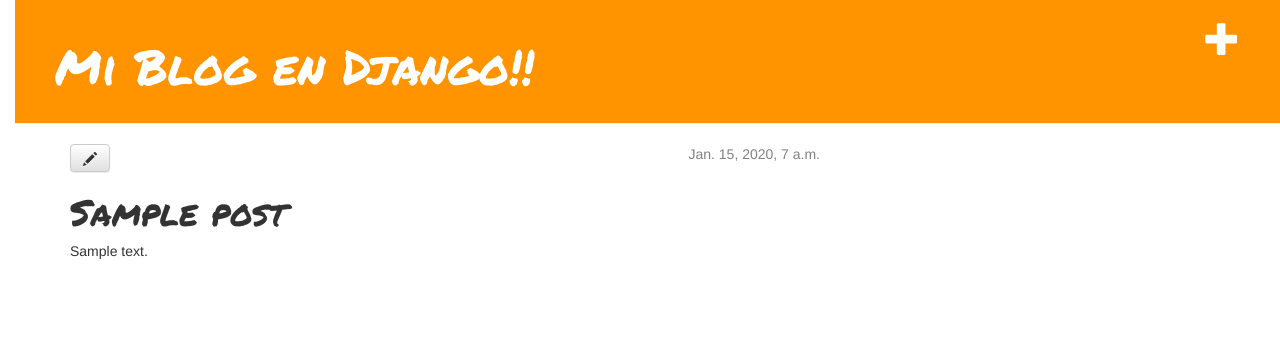
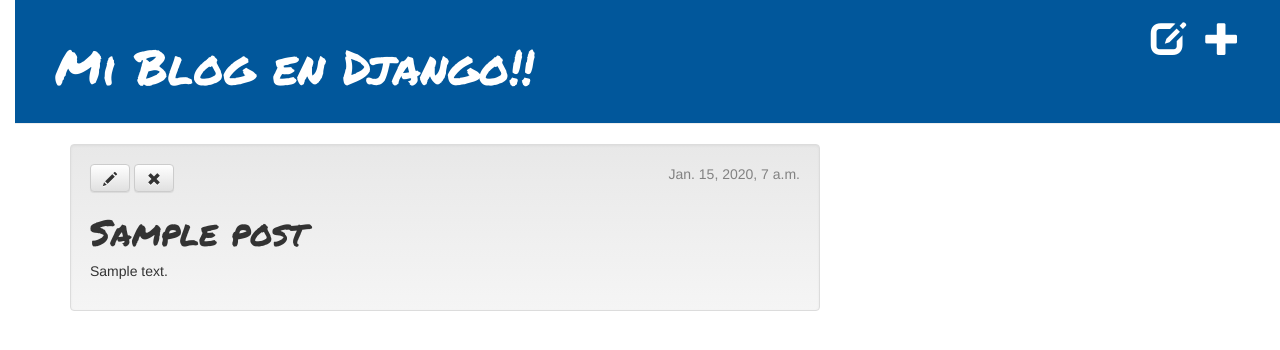
Before and after one commit to Panchosama/django-blog, a Django app: page /post/1/ in a window 1280 px wide. Shown: the top 350 px of the page. Run offline with Django 3.2, Linux system fonts and the light colour scheme; tables that the repository leaves empty hold one stand-in row (values such as "Sample post"); some libraries are stand-ins or nearby versions.

Commit message:
Se agregan opciones de publicación y borrado de posts

```diff
--- a/miblog/static/css/miblog.css
+++ b/miblog/static/css/miblog.css
@@ -1,9 +1,10 @@
 h1 a, h2 a {
-	color: #FCA205;
+	color: #01579B; /* Light Blue 900 */
 }
 body{
 	margin-left: 15px;
 }
+
 h1{
 	font-family: 'Permanent Marker', cursive;
 }
@@ -11,7 +12,7 @@ a:hover{
 	color: #FCA265;
 }
 .page-header {
-    background-color: #ff9400;
+    background-color: #01579B;
     margin-top: 0;
     padding: 20px 20px 20px 40px;
 }
--- a/miblog/templates/miblog/base.html
+++ b/miblog/templates/miblog/base.html
@@ -13,6 +13,7 @@
               <body>
         <div class="page-header">
             <a href="{% url 'post_new' %}" class="top-menu"><span class="glyphicon glyphicon-plus"></span></a>
+            <a href="{% url 'post_draft_list' %}" class="top-menu"><span class="glyphicon glyphicon-edit"></span></a>
             <h1><a href="/">Mi Blog en Django!!</a></h1>
         </div>
         <div class="content container">
--- a/miblog/templates/miblog/post_detail.html
+++ b/miblog/templates/miblog/post_detail.html
@@ -1,13 +1,16 @@
 {% extends 'miblog/base.html' %}
 
     {% block content %}
-        <div class="post">
+        <div class="post well">
             {% if post.published_date %}
                 <div class="date">
                     {{ post.published_date }}
                 </div>
+            {% else %}
+                <a class="btn btn-default" href="{% url 'post_publish' pk=post.pk %}">Publicar</a>
             {% endif %}
              <a class="btn btn-default" href="{% url 'post_edit' pk=post.pk %}"><span class="glyphicon glyphicon-pencil"></span></a>
+             <a class="btn btn-default" href="{% url 'post_remove' pk=post.pk %}"><span class="glyphicon glyphicon-remove"></span></a>
             <h1>{{ post.title }}</h1>
             <p>{{ post.text|linebreaksbr }}</p>
 
--- a/miblog/templates/miblog/post_list.html
+++ b/miblog/templates/miblog/post_list.html
@@ -2,7 +2,7 @@
 
 {% block content %}
 	{% for post in posts %}
-	    <div class="post">
+	    <div class="post well">
 	        <div class="date">
 	            {{ post.published_date }}
 	        </div>
--- a/miblog/urls.py
+++ b/miblog/urls.py
@@ -6,4 +6,7 @@ urlpatterns = [
 	url(r'^post/(?P<pk>[0-9]+)/$', views.post_detail, name='post_detail'),
 	url(r'^post/new/$', views.post_new, name='post_new'),
 	url(r'^post/(?P<pk>[0-9]+)/edit/$', views.post_edit, name='post_edit'),
+	url(r'^drafts/$', views.post_draft_list, name='post_draft_list'),
+	url(r'^post/(?P<pk>\d+)/publish/$', views.post_publish, name='post_publish'),
+	url(r'^post/(?P<pk>\d+)/remove/$', views.post_remove, name="post_remove"),
 ]
--- a/miblog/views.py
+++ b/miblog/views.py
@@ -39,3 +39,17 @@ def post_edit(request, pk):
         else:
             form = PostForm(instance=post)
         return render(request, 'miblog/post_edit.html', {'form': form})
+
+def post_draft_list(request):
+	posts=Post.objects.filter(published_date__isnull=True).order_by('created_date')
+	return render(request, 'miblog/post_draft_list.html', {'posts': posts})
+
+def post_publish(request, pk):
+	post = get_object_or_404(Post, pk=pk)
+	post.publish()
+	return redirect(post_detail, pk=pk)
+
+def post_remove(request, pk):
+	post=get_object_or_404(Post, pk=pk)
+	post.delete()
+	return redirect(post_list)
```
Also changed, not shown: miblog/templates/miblog/post_draft_list.html (added, +11 -0 lines). Lines whose indentation alone changed are shown as unchanged.
